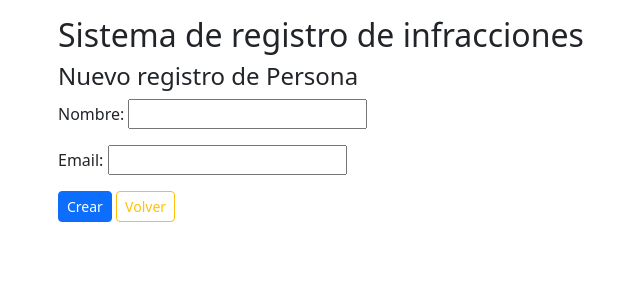
After one commit to KattyGZC/infraction_register, a Django app: page /register_app/person/create in a window 1280 px wide. The commit adds this page. Shown: the top 300 px of the page, without its empty margins (24-664 px from the left). Run offline with Django 4.2, Linux system fonts and the light colour scheme.

Commit message:
Creación de nuevos registros

```diff
--- /dev/null
+++ b/register_app/templates/register_app/form.html
@@ -0,0 +1,11 @@
+{% extends 'register_app/index.html' %}
+{% block content %}
+<h4>{{ title }}</h4>
+<form method="post">
+    {% csrf_token %}
+
+    {{ form.as_p }}
+    <button type="submit" class="btn btn-sm btn-primary">Crear</button>
+    <a href="{{ url }}" type="submit" class="btn btn-sm btn-outline-warning">Volver</a>
+</form>
+{% endblock %}
--- a/register_app/templates/register_app/index.html
+++ b/register_app/templates/register_app/index.html
@@ -17,7 +17,7 @@
 
 <body class="p-3 m-0 border-0 bd-example m-0 border-0">
     <div class="container">
-        <h2>Sistema de registro de infracciónes</h2>
+        <h2>Sistema de registro de infracciones</h2>
         {% block content %}
         <ul class="list-group">
             <li class="list-group-item"><a href="{% url 'register_app:person_list' %}">Personas</a></li>
--- a/register_app/templates/register_app/list.html
+++ b/register_app/templates/register_app/list.html
@@ -6,15 +6,15 @@
         <h3>{{title}}</h3><span><a href="{% url 'inicio' %}">Volver</a></span>
     </div>
     <div class="card-body">
-        <a href="#" class="btn btn-sm col-3 btn-primary" id="btn_create">Crear nuevo registro</a>
+        <a href="{{ url_create }}" class="btn btn-sm col-3 btn-primary" id="btn_create">Crear nuevo registro</a>
         <table class="table">
             <tbody>
                 {% for item in object_list %}
                 <tr>
                     <td>{{ item }}</td>
                     <td>
-                        <button type="button" class="btn btn-sm btn-warning" id="btn_edit">Editar</button>
-                        <button type="button" class="btn btn-sm btn-danger" id="btn_delete">Eliminar</button>
+                        <a href="#" class="btn btn-sm btn-warning" id="btn_edit">Editar</a>
+                        <a href="#" class="btn btn-sm btn-danger" id="btn_delete">Eliminar</a>
                     </td>
                 </tr>
                 {% empty %}
--- a/register_app/urls.py
+++ b/register_app/urls.py
@@ -1,11 +1,16 @@
 from django.urls import path
 
-from .views import PersonListView
+from .views import (PersonListView, PersonCreateView,
+                    VehicleListView, VehicleCreateView,
+                    OfficerListView, OfficerCreateView)
 
 app_name = 'register_app'
 
 urlpatterns = [
     path("person", PersonListView.as_view(), name="person_list"),
-    path("vehicle", PersonListView.as_view(), name="vehicle_list"),
-    path("officer", PersonListView.as_view(), name="officer_list"),
+    path("person/create", PersonCreateView.as_view(), name="person_create"),
+    path("vehicle", VehicleListView.as_view(), name="vehicle_list"),
+    path("vehicle/create", VehicleCreateView.as_view(), name="vehicle_create"),
+    path("officer", OfficerListView.as_view(), name="officer_list"),
+    path("officer/create", OfficerCreateView.as_view(), name="officer_create"),
 ]
--- a/register_app/views.py
+++ b/register_app/views.py
@@ -1,3 +1,4 @@
+from django.urls import reverse_lazy, reverse
 from django.views.generic import CreateView, ListView, UpdateView, DeleteView
 
 from .models import Person, Vehicle, Officers, Infraction
@@ -9,6 +10,7 @@ class PersonListView(ListView):
     def get_context_data(self, **kwargs):
         context = super().get_context_data(**kwargs)
         context["title"] = 'Listado de Personas'
+        context['url_create'] = reverse('register_app:person_create')
         return context
 
 
@@ -19,6 +21,7 @@ class VehicleListView(ListView):
     def get_context_data(self, **kwargs):
         context = super().get_context_data(**kwargs)
         context["title"] = 'Listado de Vehículos'
+        context['url_create'] = reverse('register_app:vehicle_create')
         return context
 
 
@@ -29,4 +32,43 @@ class OfficerListView(ListView):
     def get_context_data(self, **kwargs):
         context = super().get_context_data(**kwargs)
         context["title"] = 'Listado de Oficiales'
+        context['url_create'] = reverse('register_app:officer_create')
         return context
+
+class PersonCreateView(CreateView):
+    model = Person
+    fields = '__all__'
+    template_name = 'register_app/form.html'
+    success_url = reverse_lazy('register_app:person_list')
+
+    def get_context_data(self, **kwargs):
+        context = super().get_context_data(**kwargs)
+        context["title"] = 'Nuevo registro de Persona'
+        context["url"] = reverse('register_app:person_list')
+        return context
+
+
+class VehicleCreateView(CreateView):
+    model = Vehicle
+    fields = '__all__'
+    template_name = 'register_app/form.html'
+    success_url = reverse_lazy('register_app:vehicle_list')
+
+    def get_context_data(self, **kwargs):
+        context = super().get_context_data(**kwargs)
+        context["title"] = 'Nuevo registro de vehículo'
+        context["url"] = reverse('register_app:vehicle_list')
+        return context
+
+
+class OfficerCreateView(CreateView):
+    model = Officers
+    fields = '__all__'
+    template_name = 'register_app/form.html'
+    success_url = reverse_lazy('register_app:officer_list')
+
+    def get_context_data(self, **kwargs):
+        context = super().get_context_data(**kwargs)
+        context["title"] = 'Nuevo registro de Oficial'
+        context["url"] = reverse('register_app:officer_list')
+        return context
```
